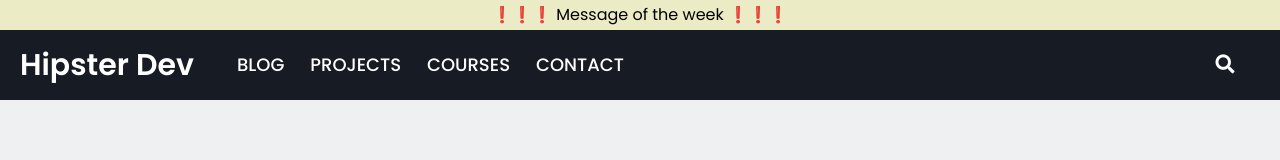
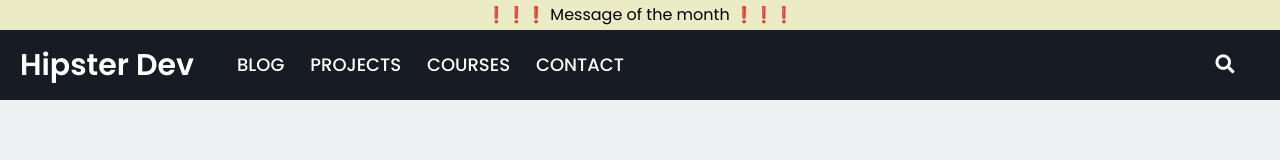
Before and after one commit to Jason2B3/hipsterdev, a plain HTML site: page index.html in a window 1280 px wide. Shown: the top 160 px of the page. Drawn offline with nearby package versions, Linux system fonts and the light colour scheme.

Commit message:
Update index.html
Changed message of the week to month

```diff
--- a/index.html
+++ b/index.html
@@ -12,7 +12,7 @@
   <link rel="stylesheet" href="css/main.css">
 </head>
 <body>
-<section class="weekly-msg"> ❗❗❗ Message of the week ❗❗❗ </section>
+<section class="weekly-msg"> ❗❗❗ Message of the month ❗❗❗ </section>
 <div class="backdrop"></div>
 <div class="wrapper">
   <nav>
```
